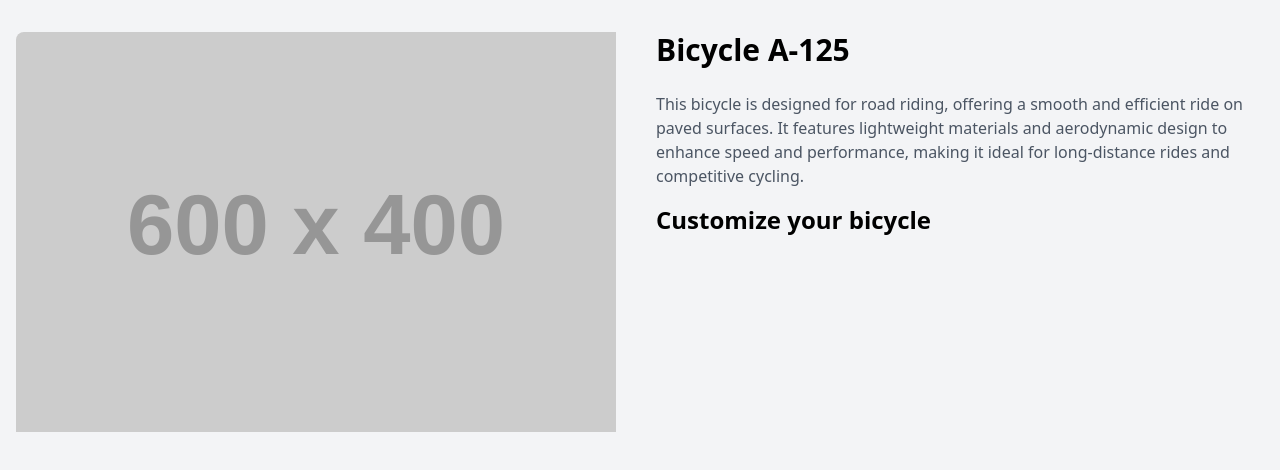
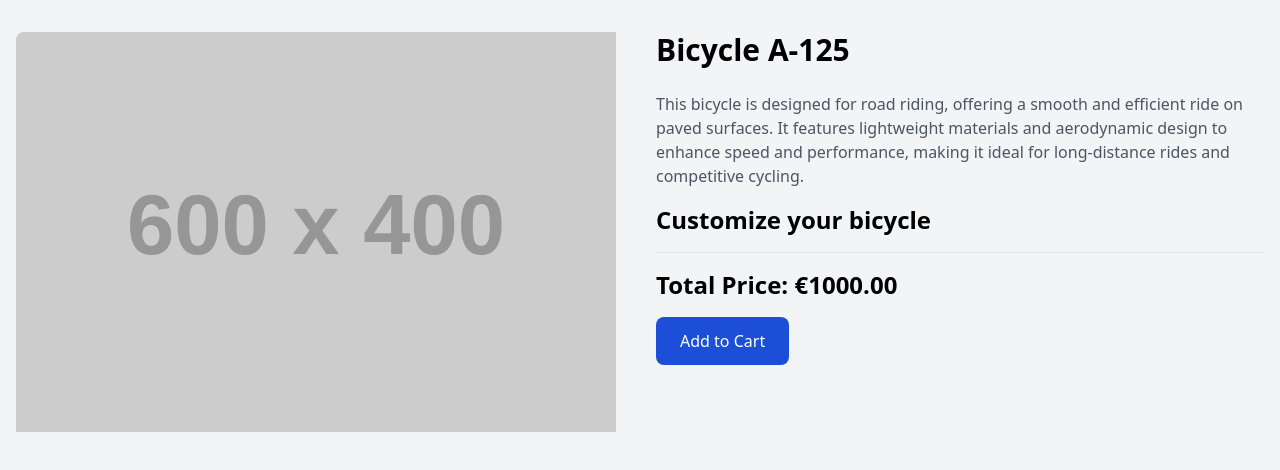
Before and after one commit to lele589/sports-shop, a React (Vite) app: page / in a window 1280 px wide. Shown: the top 470 px of the page. Built offline with nearby package versions, Linux system fonts and the light colour scheme.

Commit message:
feat: add total price

```diff
--- /dev/null
+++ b/src/ui/components/PriceSummary.tsx
@@ -0,0 +1,14 @@
+interface PriceSummaryProps {
+  totalPrice: number;
+}
+
+const PriceSummary: React.FC<PriceSummaryProps> = ({ totalPrice }) => (
+  <div className="border-t pt-4">
+    <p className="text-2xl font-bold">Total Price: €{totalPrice.toFixed(2)}</p>
+    <button className="mt-4 bg-blue-700 text-white px-6 py-3 rounded-lg hover:bg-blue-800 transition-colors">
+      Add to Cart
+    </button>
+  </div>
+);
+
+export default PriceSummary;
--- a/src/ui/components/ProductDetail.tsx
+++ b/src/ui/components/ProductDetail.tsx
@@ -1,4 +1,5 @@
 import { Product } from '../../domain/entities/Product';
+import PriceSummary from './PriceSummary';
 import ProductImage from './ProductImage';
 import ProductInfo from './ProductInfo';
 
@@ -44,6 +45,7 @@ const ProductDetail: React.FC = () => {
             description={mockProduct.description}
             type={mockProduct.type}
           />
+          <PriceSummary totalPrice={mockProduct.basePrice} />
         </div>
       </div>
     </div>
```
